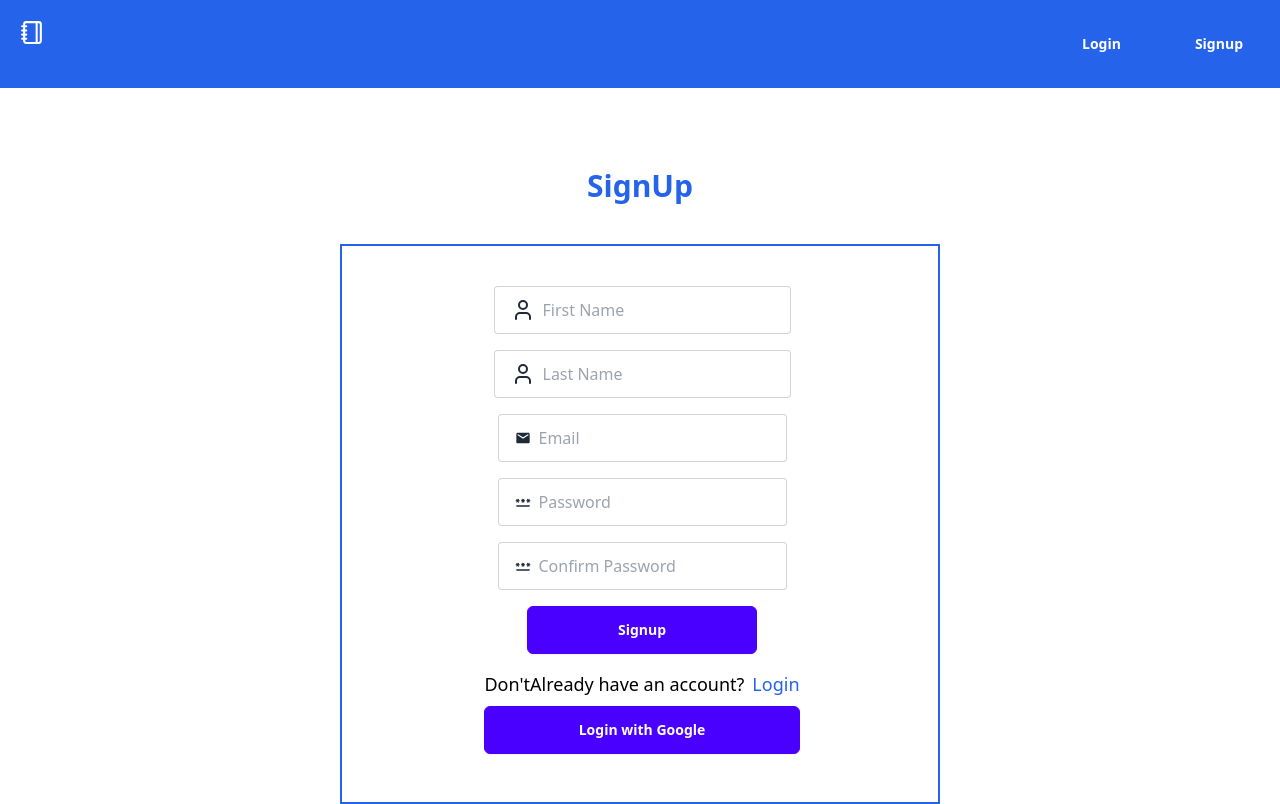
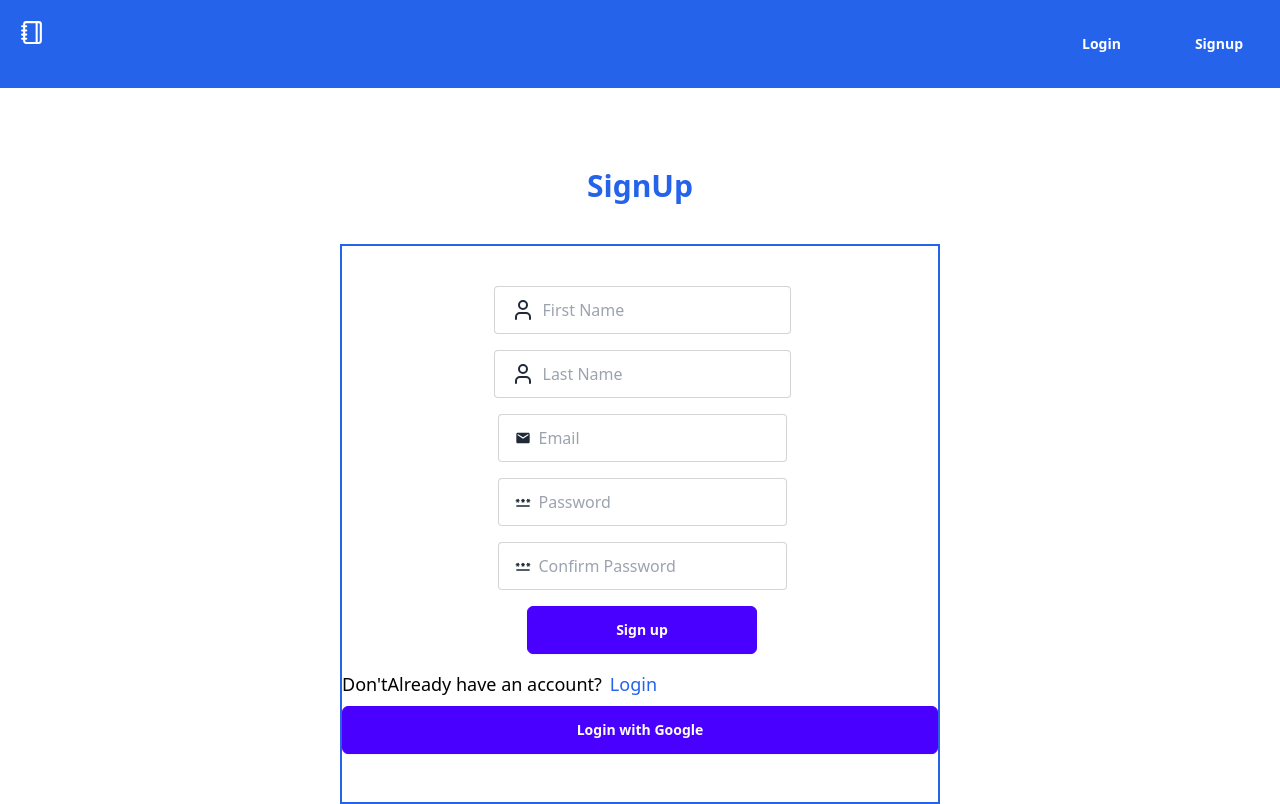
Before and after one commit to priyankashah3107/todoo, a React (Vite) app in the folder frontend/: page /signup in a window 1280 px wide. Built offline with nearby package versions, Linux system fonts and the light colour scheme.

Commit message:
feat: AuthSigninDone

```diff
--- a/frontend/package.json
+++ b/frontend/package.json
@@ -10,6 +10,7 @@
     "preview": "vite preview"
   },
   "dependencies": {
+    "@tanstack/react-query": "^5.51.15",
     "lucide-react": "^0.414.0",
     "react": "^18.3.1",
     "react-beautiful-dnd": "^13.1.1",
--- a/frontend/src/components/SignupPage.jsx
+++ b/frontend/src/components/SignupPage.jsx
@@ -5,6 +5,8 @@ import { MdPassword } from "react-icons/md";
 import { Link } from "react-router-dom";
 import Navbar from './Navbar';
 import { User } from 'lucide-react';
+import { useMutation } from '@tanstack/react-query';
+import toast from 'react-hot-toast';
 const SignupPage = () => {
   const [formData, setFormData] = useState({
     firstname: "",
@@ -14,15 +16,45 @@ const SignupPage = () => {
     confirmpassword: ""
   })
 
+
+	const {mutate, isError, isPending, error} = useMutation({
+      mutationFn: async({firstname, lastname, email, password, confirmpassword}) => {
+				 try {
+					 const res = await fetch("/api/auth/signin", {
+						method: "POST",
+						headers: {
+							"Content-Type": "application/json"
+						},
+						body: JSON.stringify({firstname, lastname, email, password, confirmpassword}),
+					 });
+
+					//  if(!res.ok) throw new Error("Something went wrong");
+					 const data = await res.json();
+					 if(data.error) throw new Error(data.error)
+					 console.log(data);
+           return data;
+
+				 } catch (error) {
+					  // toast.error(error.message)
+						throw error;
+				 }
+			},
+			onSuccess: () => {
+         toast.success("Account created successfully");
+			},
+
+	})
+
   const handleSubmit = (e) => {
     e.preventDefault();
-    console.log(formData)
+    // console.log(formData)
+		mutate(formData)
   }
 
   const handleInputChange = (e) => {
     setFormData({...formData, [e.target.name] : e.target.value});
   }
-  const isPending = false;
+  // const isPending = false;
   return (
     <div>
        <Navbar />
@@ -88,15 +120,21 @@ const SignupPage = () => {
 							value={formData.confirmpassword}
 						/>
 					</label>
-          <button className='btn rounded-md w-[230px] btn-primary text-white'>Signup</button>
-          <div className='flex flex-col gap-2 mt-4'>
+          <button className='btn rounded-md w-[230px] btn-primary text-white'>{isPending ? "Loading" : "Sign up"}</button>
+					{isError && <p className='text-red-400'>{error.message}</p>}
+          {/* <div className='flex flex-col gap-2 mt-4'>
+					<p className='text-black text-lg'>{"Don't"}Already have an account?
+					<Link to='/' className='text-blue-600 pl-2'>Login</Link>
+          </p>
+          <button className='btn rounded-md btn-primary text-white'>Login with Google</button>
+				</div> */}
+          </form>
+					<div className='flex flex-col gap-2 mt-4'>
 					<p className='text-black text-lg'>{"Don't"}Already have an account?
 					<Link to='/' className='text-blue-600 pl-2'>Login</Link>
           </p>
           <button className='btn rounded-md btn-primary text-white'>Login with Google</button>
 				</div>
-          </form>
-
          </div>
        </div>
     </div>
--- a/frontend/src/main.jsx
+++ b/frontend/src/main.jsx
@@ -7,7 +7,10 @@ import SignupPage from './components/SignupPage.jsx';
 import Dashboard from './components/Dashboard.jsx'
 import EditPage from './components/EditPage.jsx'
 import Details from './components/Details.jsx'
+import {QueryClient, QueryClientProvider} from "@tanstack/react-query";
+import { Toaster } from 'react-hot-toast'
 
+const queryClient = new QueryClient()
 const router = createBrowserRouter([
  {
    path: "/",
@@ -34,6 +37,9 @@ const router = createBrowserRouter([
 
 ReactDOM.createRoot(document.getElementById('root')).render(
   <React.StrictMode>
-    <RouterProvider router={router} />
+     <QueryClientProvider client={queryClient} >
+     <RouterProvider router={router} />
+     </QueryClientProvider>
+     <Toaster />
   </React.StrictMode>,
 )
--- a/frontend/vite.config.js
+++ b/frontend/vite.config.js
@@ -5,6 +5,12 @@ import react from '@vitejs/plugin-react'
 export default defineConfig({
   server: {
     port: 3000,
+    proxy:{
+      "/api": {
+        target: "http://localhost:8080",
+        changeOrigin: true,
+      },
+    },
   },
   plugins: [react()],
 })
```
Also changed, not shown: 1 other file (tests, documents, lock files or other folders).
